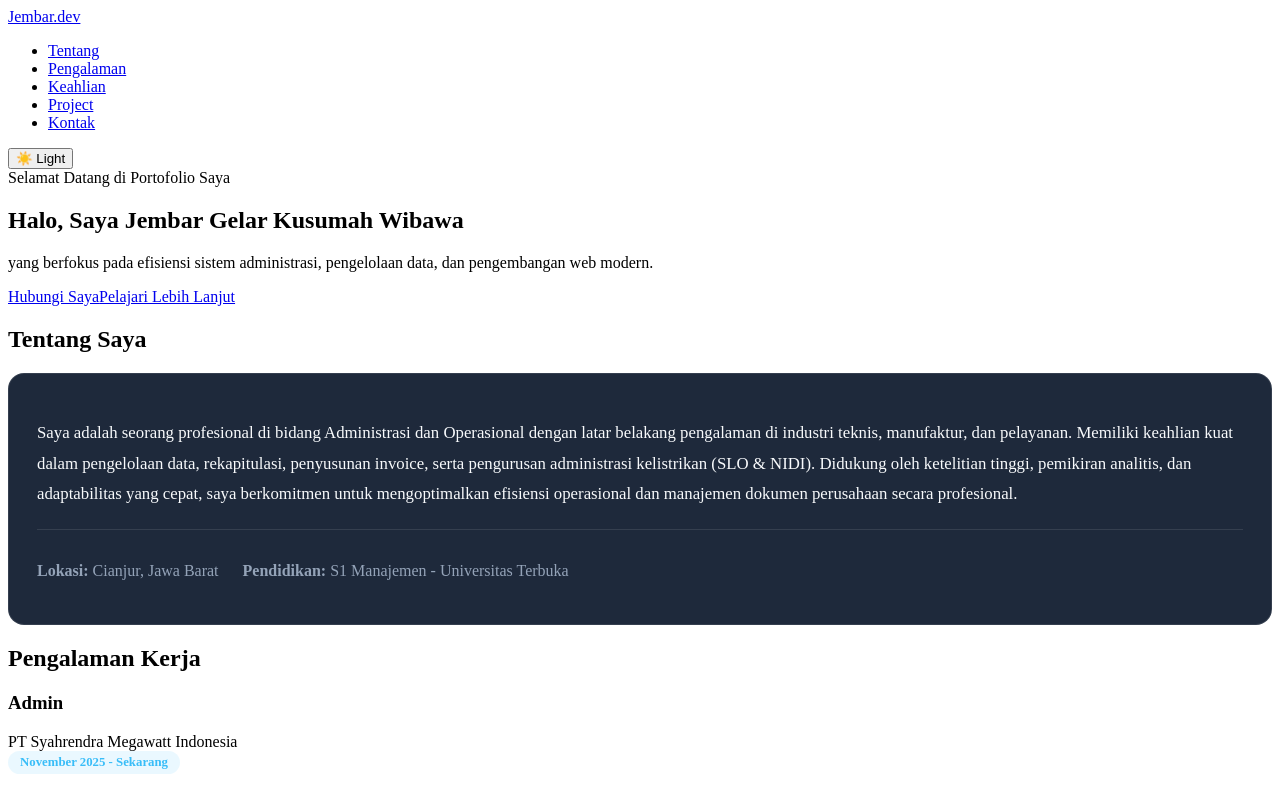
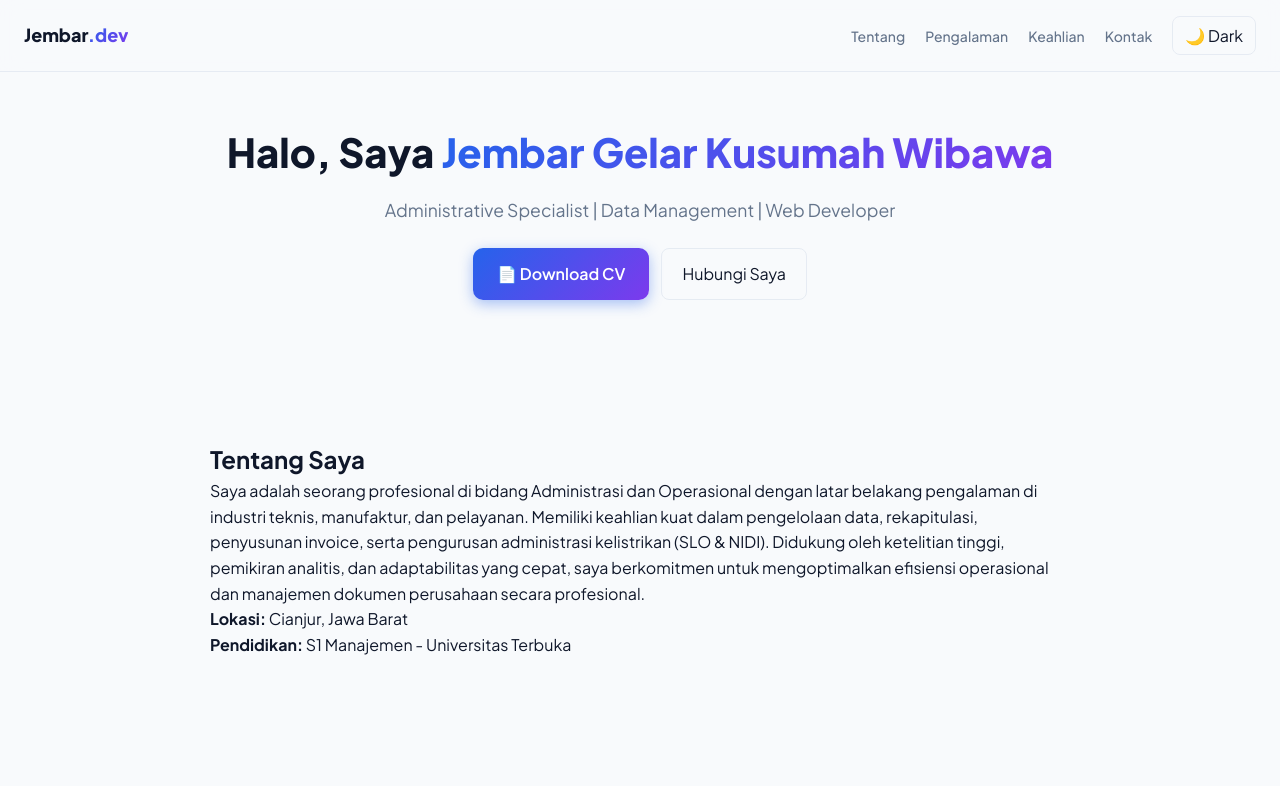
Before and after one commit to jembargelar/jembar-portfolio, a React (Vite) app: page / in a window 1280 px wide. Shown: the top 786 px of the page. Built offline with nearby package versions, Linux system fonts and the light colour scheme.

Commit message:
upgrade UI design glassmorphism and light dark mode toggle

```diff
--- a/src/components/Hero.jsx
+++ b/src/components/Hero.jsx
@@ -1,16 +1,21 @@
-import { personal } from "../data/portfolio";
+import React from 'react';
 
 export default function Hero() {
   return (
-    <section id="hero" className="hero">
-      <div className="container">
-        <span className="hero-badge">Selamat Datang di Portofolio Saya</span>
-        <h1>Halo, Saya <span>{personal.name}</span></h1>
-        <p>{personal.role} yang berfokus pada efisiensi sistem administrasi, pengelolaan data, dan pengembangan web modern.</p>
-        <div className="hero-btns">
-          <a href="#contact" className="btn btn-primary">Hubungi Saya</a>
-          <a href="#about" className="btn btn-secondary">Pelajari Lebih Lanjut</a>
-        </div>
+    <section className="container" style={{ textAlign: 'center', paddingTop: '120px' }}>
+      <h1 style={{ fontSize: '2.5rem', fontWeight: '800', marginBottom: '12px' }}>
+        Halo, Saya <span className="text-gradient">Jembar Gelar Kusumah Wibawa</span>
+      </h1>
+      <p style={{ color: 'var(--text-muted)', fontSize: '1.1rem', marginBottom: '24px' }}>
+        Administrative Specialist | Data Management | Web Developer
+      </p>
+      <div style={{ display: 'flex', gap: '12px', justifyContent: 'center' }}>
+        <a href="/Jembar_CV.pdf" download className="btn-primary">
+          📄 Download CV
+        </a>
+        <a href="#contact" className="theme-toggle-btn" style={{ textDecoration: 'none', padding: '12px 20px' }}>
+          Hubungi Saya
+        </a>
       </div>
     </section>
   );
--- a/src/components/Navbar.jsx
+++ b/src/components/Navbar.jsx
@@ -1,28 +1,45 @@
-import { useState } from 'react';
+import React, { useState, useEffect } from 'react';
 
 export default function Navbar() {
-  const [isDarkMode, setIsDarkMode] = useState(true);
+  const [darkMode, setDarkMode] = useState(false);
+
+  useEffect(() => {
+    // Cek preferensi awal
+    const savedTheme = localStorage.getItem('theme');
+    if (savedTheme === 'dark') {
+      setDarkMode(true);
+      document.documentElement.setAttribute('data-theme', 'dark');
+    }
+  }, []);
 
   const toggleTheme = () => {
-    setIsDarkMode(!isDarkMode);
-    document.body.classList.toggle('light-mode');
+    if (darkMode) {
+      document.documentElement.removeAttribute('data-theme');
+      localStorage.setItem('theme', 'light');
+      setDarkMode(false);
+    } else {
+      document.documentElement.setAttribute('data-theme', 'dark');
+      localStorage.setItem('theme', 'dark');
+      setDarkMode(true);
+    }
   };
 
   return (
     <nav className="navbar">
-      <div className="container nav-container">
-        <a href="#hero" className="logo">Jembar.dev</a>
-        <ul className="nav-links">
-          <li><a href="#about">Tentang</a></li>
-          <li><a href="#experience">Pengalaman</a></li>
-          <li><a href="#skills">Keahlian</a></li>
-          <li><a href="#projects">Project</a></li>
-          <li><a href="#contact">Kontak</a></li>
-        </ul>
-        <button className="theme-toggle" onClick={toggleTheme}>
-          {isDarkMode ? '☀️ Light' : '🌙 Dark'}
-        </button>
+      <div style={{ fontWeight: '800', fontSize: '18px' }}>
+        Jembar<span className="text-gradient">.dev</span>
       </div>
+      <ul className="nav-links">
+        <li><a href="#about">Tentang</a></li>
+        <li><a href="#experience">Pengalaman</a></li>
+        <li><a href="#skills">Keahlian</a></li>
+        <li><a href="#contact">Kontak</a></li>
+        <li>
+          <button className="theme-toggle-btn" onClick={toggleTheme} title="Ganti Mode">
+            {darkMode ? '☀️ Light' : '🌙 Dark'}
+          </button>
+        </li>
+      </ul>
     </nav>
   );
 }
--- a/src/index.css
+++ b/src/index.css
@@ -1,33 +1,149 @@
-.period-badge {
-  display: inline-block;
-  padding: 4px 12px;
-  background: rgba(56, 189, 248, 0.1);
-  color: var(--accent, #38bdf8);
-  border-radius: 12px;
-  font-size: 0.8rem;
-  font-weight: 600;
+@import url('https://fonts.googleapis.com/css2?family=Plus+Jakarta+Sans:wght@300;400;500;600;700;800&display=swap');
+
+:root {
+  /* Theme: Light Mode (Default) */
+  --bg-primary: #f8fafc;
+  --bg-card: rgba(255, 255, 255, 0.8);
+  --bg-navbar: rgba(248, 250, 252, 0.85);
+  --text-main: #0f172a;
+  --text-muted: #64748b;
+  --accent: #2563eb;
+  --accent-gradient: linear-gradient(135deg, #2563eb 0%, #7c3aed 100%);
+  --border-color: rgba(226, 232, 240, 0.8);
+  --shadow: 0 10px 30px -10px rgba(0, 0, 0, 0.05);
 }
 
-.about-card {
-  background: var(--bg-card, #1e293b);
-  border: 1px solid var(--border, rgba(255,255,255,0.1));
-  padding: 28px;
-  border-radius: 16px;
-  box-shadow: var(--shadow);
+[data-theme="dark"] {
+  /* Theme: Dark Mode */
+  --bg-primary: #0b0f19;
+  --bg-card: rgba(17, 24, 39, 0.7);
+  --bg-navbar: rgba(11, 15, 25, 0.85);
+  --text-main: #f8fafc;
+  --text-muted: #94a3b8;
+  --accent: #3b82f6;
+  --accent-gradient: linear-gradient(135deg, #60a5fa 0%, #a855f7 100%);
+  --border-color: rgba(255, 255, 255, 0.08);
+  --shadow: 0 10px 30px -10px rgba(0, 0, 0, 0.5);
 }
 
-.about-text {
-  font-size: 1.05rem;
-  line-height: 1.8;
-  color: var(--text-main, #f8fafc);
+* {
+  margin: 0;
+  padding: 0;
+  box-sizing: border-box;
+  font-family: 'Plus Jakarta Sans', sans-serif;
+  transition: background-color 0.3s ease, color 0.3s ease, border-color 0.3s ease;
+}
+
+body {
+  background-color: var(--bg-primary);
+  color: var(--text-main);
+  line-height: 1.6;
+  overflow-x: hidden;
+}
+
+/* Glassmorphism Cards */
+.card {
+  background: var(--bg-card);
+  backdrop-filter: blur(12px);
+  -webkit-backdrop-filter: blur(12px);
+  border: 1px solid var(--border-color);
+  border-radius: 16px;
+  padding: 24px;
+  box-shadow: var(--shadow);
   margin-bottom: 20px;
 }
 
-.about-details {
+/* Gradient Text Effect */
+.text-gradient {
+  background: var(--accent-gradient);
+  -webkit-background-clip: text;
+  -webkit-text-fill-color: transparent;
+}
+
+/* Buttons */
+.btn-primary {
+  background: var(--accent-gradient);
+  color: #fff;
+  border: none;
+  padding: 12px 24px;
+  border-radius: 10px;
+  font-weight: 600;
+  cursor: pointer;
+  display: inline-flex;
+  align-items: center;
+  gap: 8px;
+  text-decoration: none;
+  box-shadow: 0 4px 14px 0 rgba(37, 99, 235, 0.39);
+}
+
+.btn-primary:hover {
+  opacity: 0.9;
+  transform: translateY(-2px);
+}
+
+.theme-toggle-btn {
+  background: transparent;
+  border: 1px solid var(--border-color);
+  color: var(--text-main);
+  padding: 8px 12px;
+  border-radius: 8px;
+  cursor: pointer;
+  font-size: 16px;
   display: flex;
-  gap: 24px;
-  flex-wrap: wrap;
-  border-top: 1px solid var(--border, rgba(255,255,255,0.1));
-  padding-top: 16px;
-  color: var(--text-muted, #94a3b8);
+  align-items: center;
+  justify-content: center;
 }
+
+/* Navbar */
+.navbar {
+  position: fixed;
+  top: 0;
+  left: 0;
+  right: 0;
+  z-index: 1000;
+  background: var(--bg-navbar);
+  backdrop-filter: blur(10px);
+  border-bottom: 1px solid var(--border-color);
+  padding: 16px 24px;
+  display: flex;
+  justify-content: space-between;
+  align-items: center;
+}
+
+.nav-links {
+  display: flex;
+  gap: 20px;
+  list-style: none;
+  align-items: center;
+}
+
+.nav-links a {
+  color: var(--text-muted);
+  text-decoration: none;
+  font-weight: 500;
+  font-size: 14px;
+}
+
+.nav-links a:hover {
+  color: var(--accent);
+}
+
+/* Layout Container */
+.container {
+  max-width: 900px;
+  margin: 0 auto;
+  padding: 100px 20px 40px;
+}
+
+/* Badges / Skills */
+.skill-badge {
+  display: inline-block;
+  background: rgba(37, 99, 235, 0.1);
+  color: var(--accent);
+  border: 1px solid rgba(37, 99, 235, 0.2);
+  padding: 6px 14px;
+  border-radius: 20px;
+  font-size: 13px;
+  font-weight: 600;
+  margin: 4px;
+}
```
